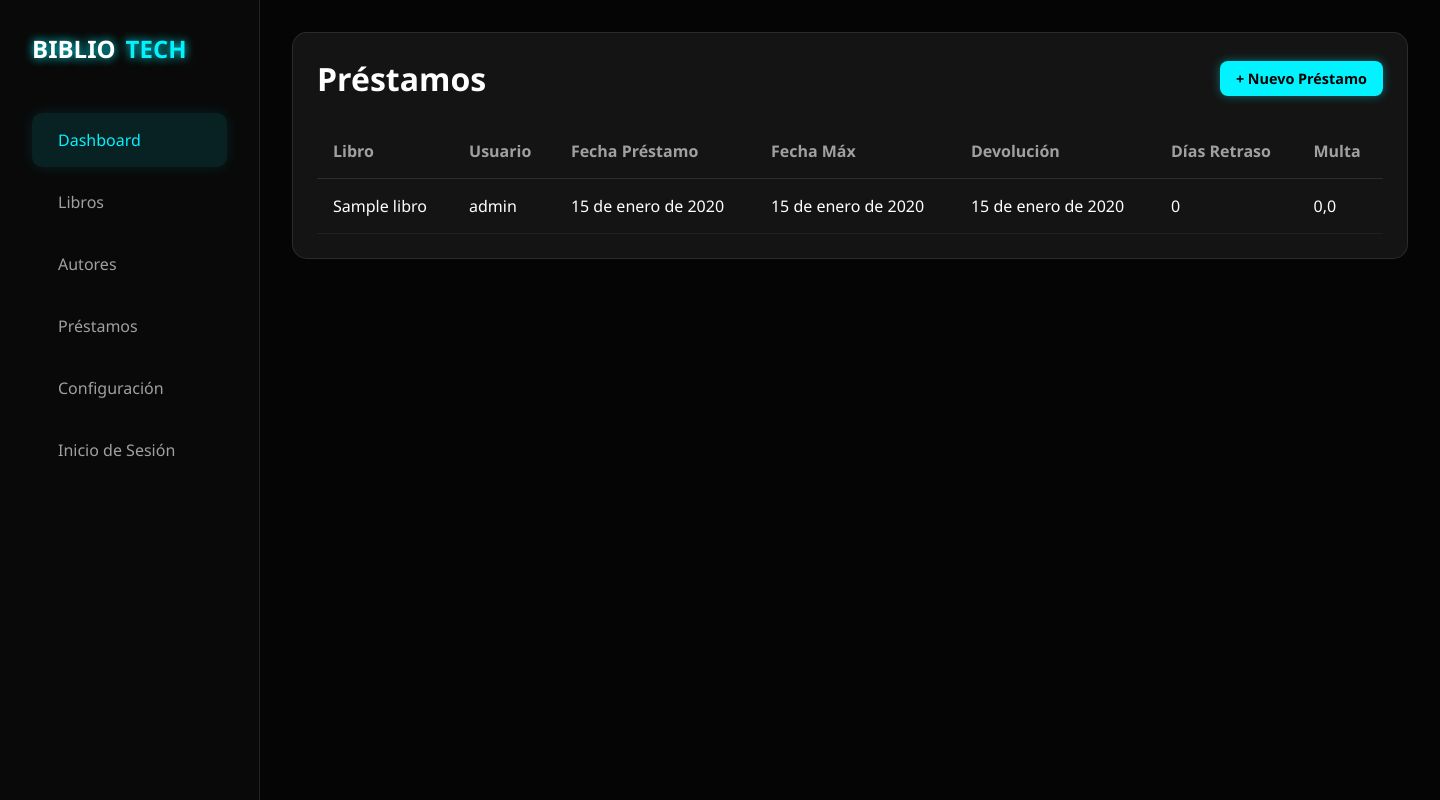
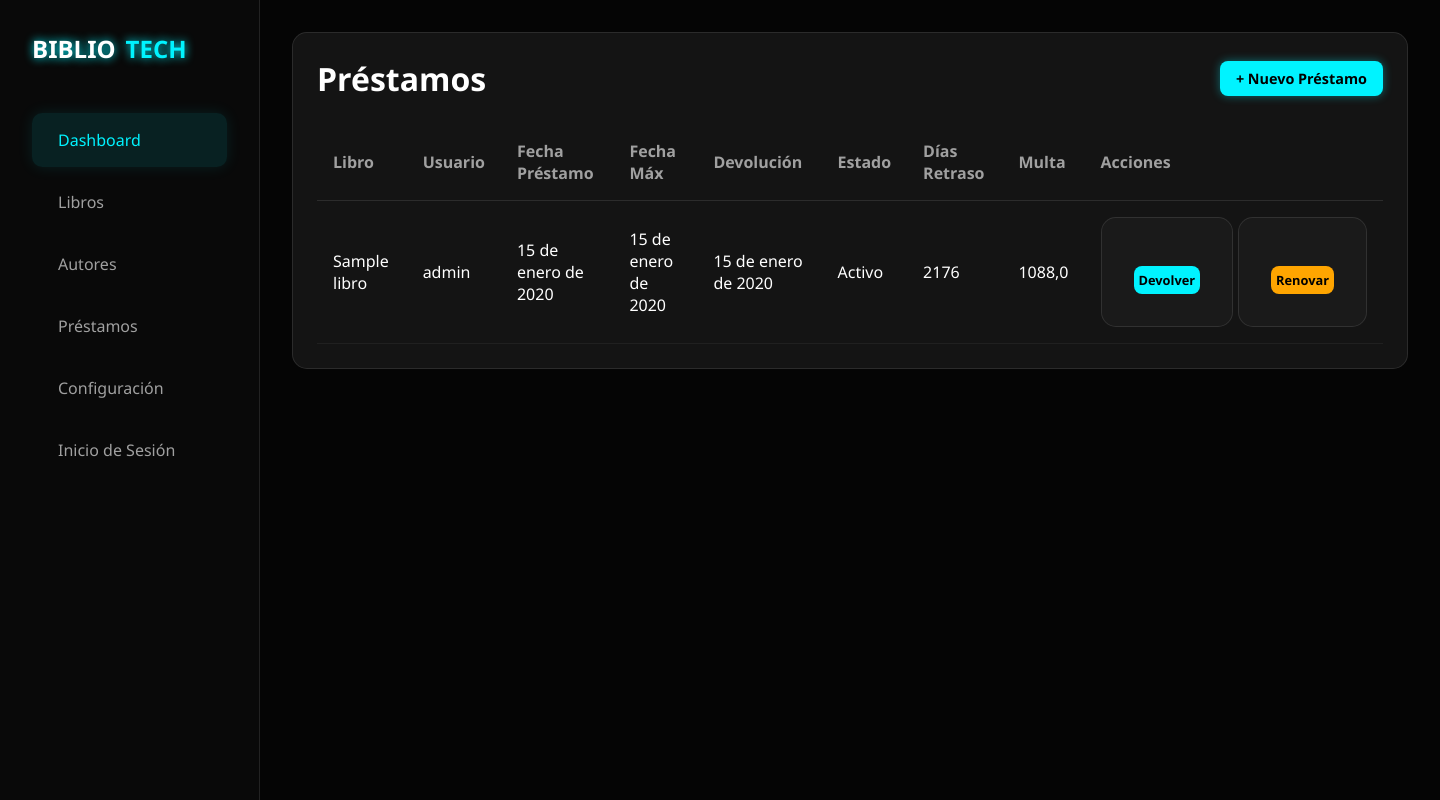
Before and after one commit to starx04/BLB_Django, a Django app: page /prestamos/ in a window 1440 px wide. Run offline with Django 5.2, Linux system fonts and the light colour scheme; data comes from the database, SQL or seed files in the repository; both versions use the stored data as it was after the commit; tables that the repository leaves empty hold one stand-in row (values such as "Sample post").

Commit message:
actualizacion

```diff
--- a/gestion/models.py
+++ b/gestion/models.py
@@ -50,6 +50,9 @@
     fecha_max = models.DateField()
     fecha_devolucion = models.DateField(blank=True, null=True) #Permite a django grabar en blanco y en nulo
 
+    estado = models.CharField(max_length=20, choices=(('activo','Activo'), ('finalizado','Finalizado'), ('vencido','Vencido')), default='activo')
+    renovaciones = models.PositiveIntegerField(default=0)
+
     class Meta:
         permissions = (
             ("ver_prestamos", "Puede Ver Prestamos"),
@@ -60,14 +63,30 @@
     def __str__(self):
         return f"Prestamo de {self.libro} a {self.usuario}"
 
+    def finalizar(self):
+        if not self.fecha_devolucion:
+            self.fecha_devolucion = timezone.now().date()
+            self.estado = 'finalizado'
+            self.save()
+
+    def renovar(self, dias=7):
+        if self.estado == 'activo' and self.renovaciones < 3:
+            self.fecha_max += timezone.timedelta(days=dias)
+            self.renovaciones += 1
+            self.save()
+            return True
+        return False
+
     @property #Sirve similiar al compute de odoo
     def dias_retraso(self):
-        hoy = timezone.now().date()
-        fecha_ref =  self.fecha_devolucion or hoy
-        if  fecha_ref > self.fecha_max:
-            return (fecha_ref + self.fecha_devolucion).days
+        if self.estado == 'finalizado':
+            fecha_ref = self.fecha_devolucion
         else:
-            return 0
+            fecha_ref = timezone.now().date()
+
+        if fecha_ref > self.fecha_max:
+             return (fecha_ref - self.fecha_max).days
+        return 0
     @property
     def multa_retraso(self):
         tarifa = 0.50
@@ -76,7 +95,7 @@
 class Multa(models.Model):
     prestamo =  models.ForeignKey(Prestamos, related_name="Multa", on_delete= models.PROTECT)
     tipo = models.CharField(max_length=10, choices=(('r','retraso'), ('p','perdida'), ('d', 'deterioro')))
-    monto = models.DecimalField(max_digits=3, decimal_places=2, default=0)
+    monto = models.DecimalField(max_digits=5, decimal_places=2, default=0)
     pagada  = models.BooleanField(default=False)
     fecha  =  models.DateField(default=timezone.now)
 
--- a/gestion/templates/prestamos.html
+++ b/gestion/templates/prestamos.html
@@ -14,8 +14,10 @@
                 <th>Fecha Préstamo</th>
                 <th>Fecha Máx</th>
                 <th>Devolución</th>
+                <th>Estado</th>
                 <th>Días Retraso</th>
                 <th>Multa</th>
+                <th>Acciones</th>
             </tr>
         </thead>
         <tbody>
@@ -25,9 +27,28 @@
                 <td>{{ prestamo.usuario }}</td>
                 <td>{{ prestamo.fecha }}</td>
                 <td>{{ prestamo.fecha_max|default_if_none:"-" }}</td>
-                <td>{{ prestamo.fecha_devolucion|default_if_none:"-" }}</td>
+                <td>{{ prestamo.fecha_devolucion|default_if_none:"Pending" }}</td>
+                <td>{{ prestamo.get_estado_display }}</td>
                 <td>{{ prestamo.dias_retraso|default_if_none:"0" }}</td>
                 <td>{{ prestamo.multa_retraso|default_if_none:"-" }}</td>
+                <td>
+                    {% if prestamo.estado == 'activo' %}
+                    <div style="display: flex; gap: 5px;">
+                        <form action="{% url 'finalizar_prestamo' prestamo.id %}" method="post">
+                            {% csrf_token %}
+                            <button type="submit"
+                                style="background: var(--neon-blue); font-size: 0.8em; padding: 5px;">Devolver</button>
+                        </form>
+                        {% if prestamo.renovaciones < 3 %} <form action="{% url 'renovar_prestamo' prestamo.id %}"
+                            method="post">
+                            {% csrf_token %}
+                            <button type="submit"
+                                style="background: orange; font-size: 0.8em; padding: 5px;">Renovar</button>
+                            </form>
+                            {% endif %}
+                    </div>
+                    {% endif %}
+                </td>
             </tr>
             {% empty %}
             <tr>
--- a/gestion/urls.py
+++ b/gestion/urls.py
@@ -36,6 +36,8 @@
     path('prestamos/', lista_prestamos, name="lista_prestamos"),
     path('prestamos/nuevo/', crear_prestamo, name="crear_prestamo"),
     path('prestamos/<int:id>', detalle_prestamo, name="detalle_prestamo"),
+    path('prestamos/<int:id>/finalizar/', finalizar_prestamo, name="finalizar_prestamo"),
+    path('prestamos/<int:id>/renovar/', renovar_prestamo, name="renovar_prestamo"),
 
     #Multas
     path('multas/', lista_multas, name="lista_multa"),
--- a/gestion/views.py
+++ b/gestion/views.py
@@ -185,6 +185,20 @@
                                                                     'usuarios': usuarios,
                                                                     'fecha': fecha})
 
+@login_required
+def finalizar_prestamo(request, id):
+    prestamo = get_object_or_404(Prestamos, id=id)
+    if request.method == 'POST':
+        prestamo.finalizar()
+    return redirect('lista_prestamos')
+
+@login_required
+def renovar_prestamo(request, id):
+    prestamo = get_object_or_404(Prestamos, id=id)
+    if request.method == 'POST':
+        prestamo.renovar()
+    return redirect('lista_prestamos')
+
 def detalle_prestamo(request):
     pass
 
```
Also changed, not shown: db.sqlite3, gestion/migrations/0005_prestamos_estado_prestamos_renovaciones_and_more.py (added).
